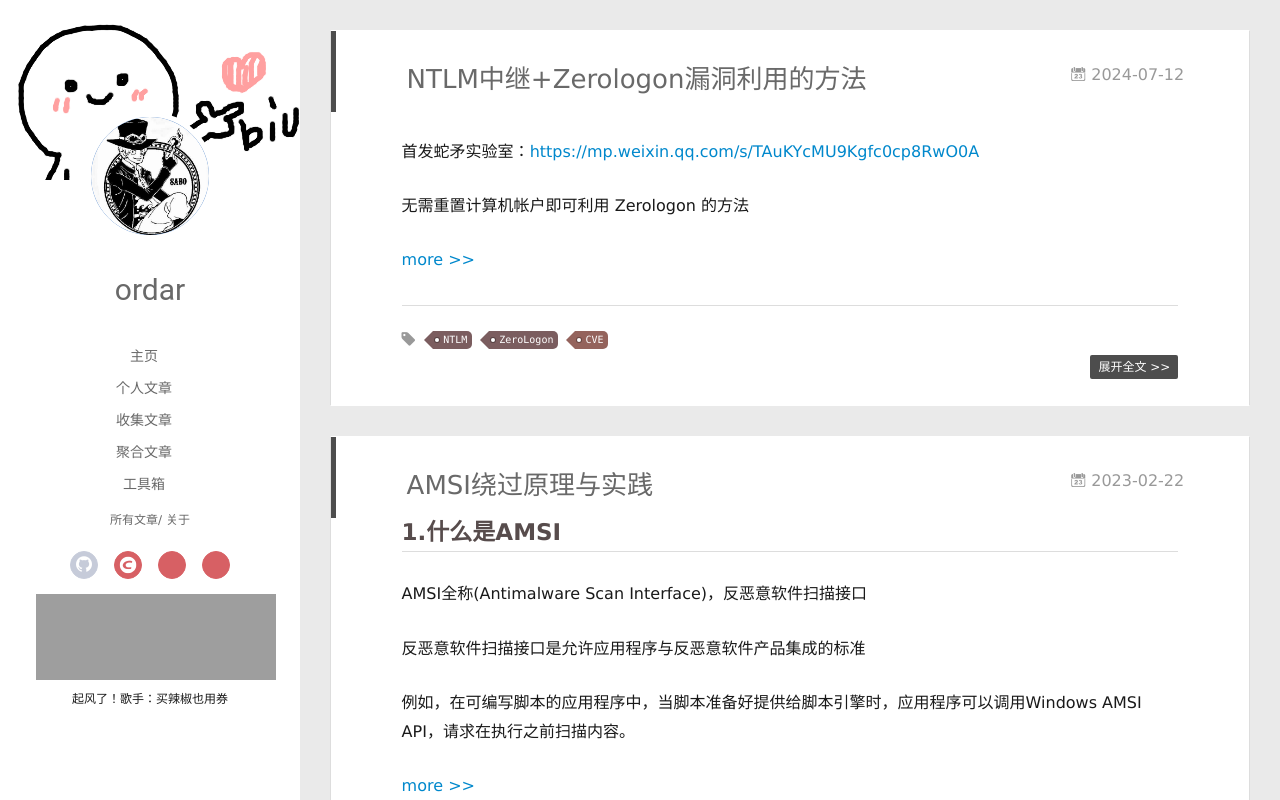
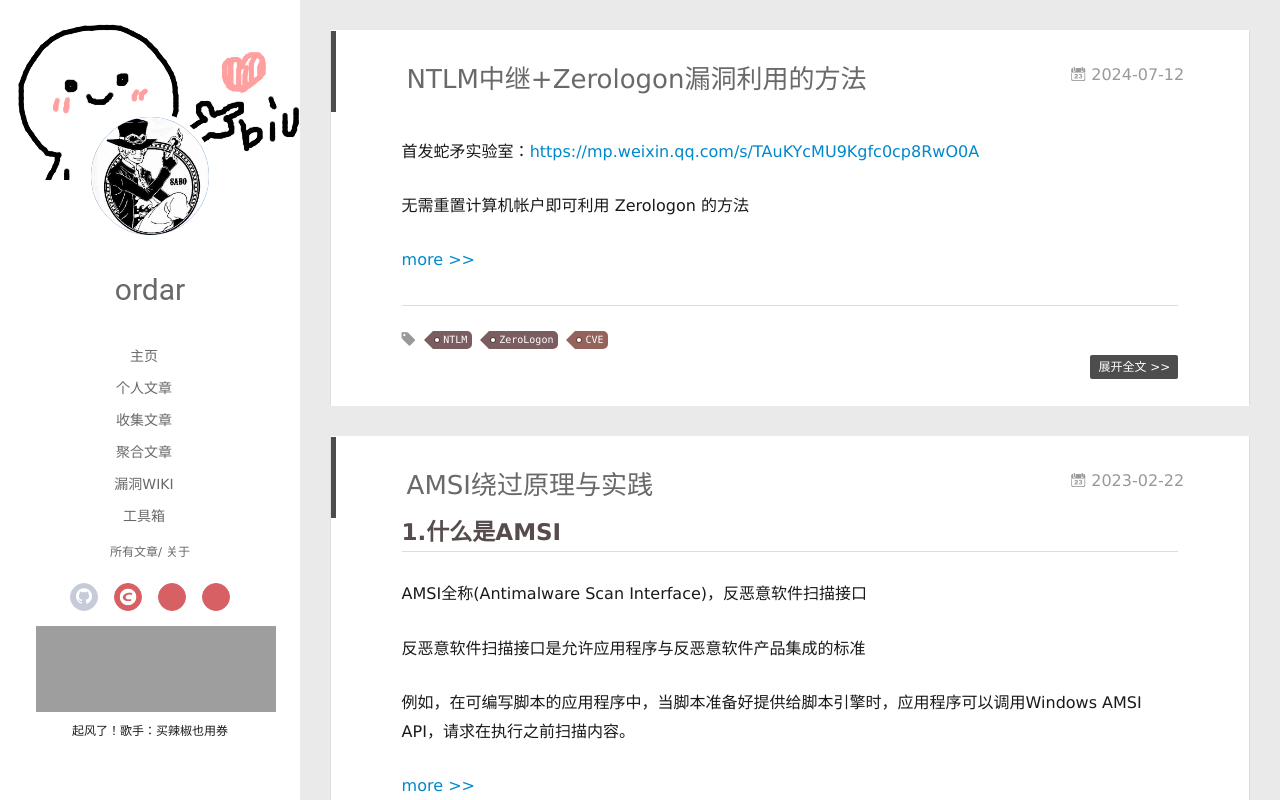
Before and after one commit to MrWQ/mrwq.github.io, a plain HTML site: page index.html in a window 1280 px wide. Drawn offline with Linux system fonts and the light colour scheme; some packages are replaced by stand-ins of ours; grey boxes are pictures that could not be loaded; a script that the page names is missing; some icons are missing.

Commit message:
添加wiki索引

```diff
--- a/index.html
+++ b/index.html
@@ -94,6 +94,8 @@
 				<li><a href="/vulnerability-paper/" >收集文章</a></li>
 
 				<li><a href="/aggregate-paper/" >聚合文章</a></li>
+
+                <li><a href="/tools/wiki/" >漏洞WIKI</a></li>
 
 				<li><a href="/tools/" >工具箱</a></li>
 
```
